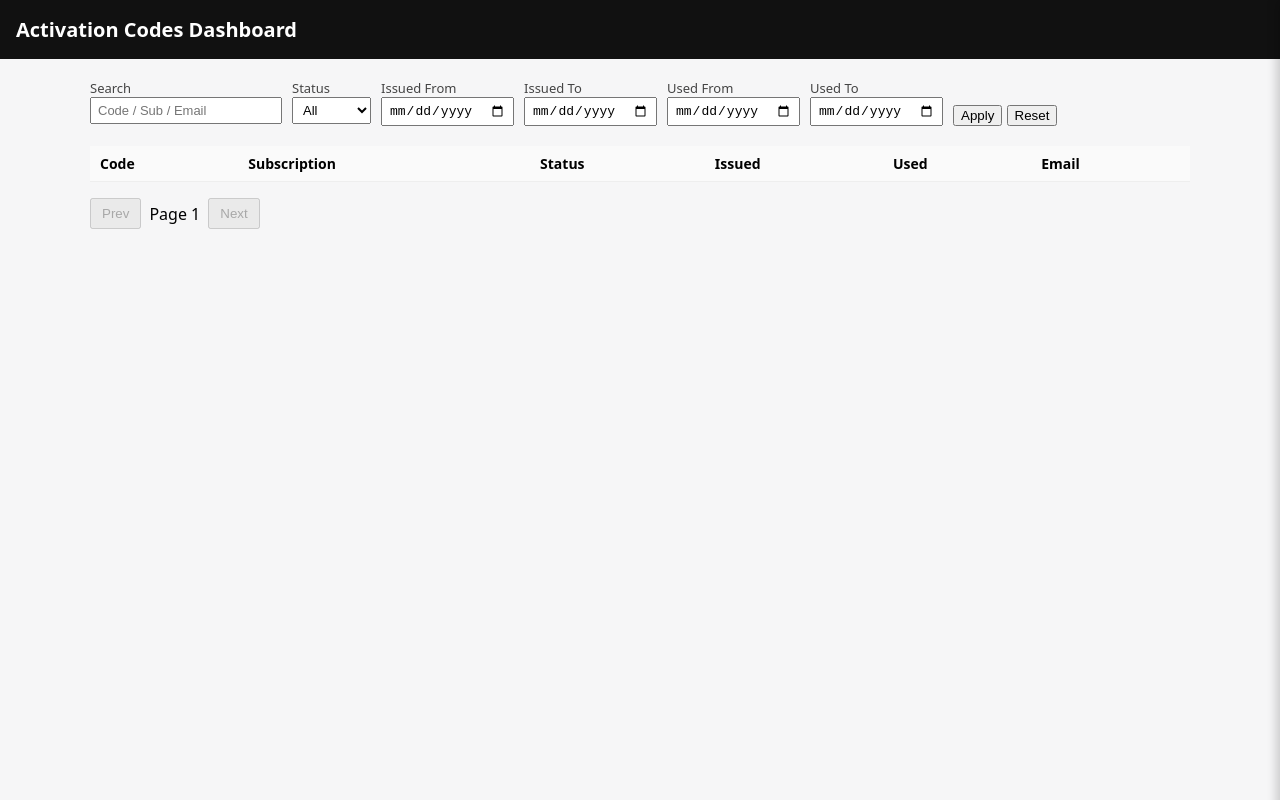
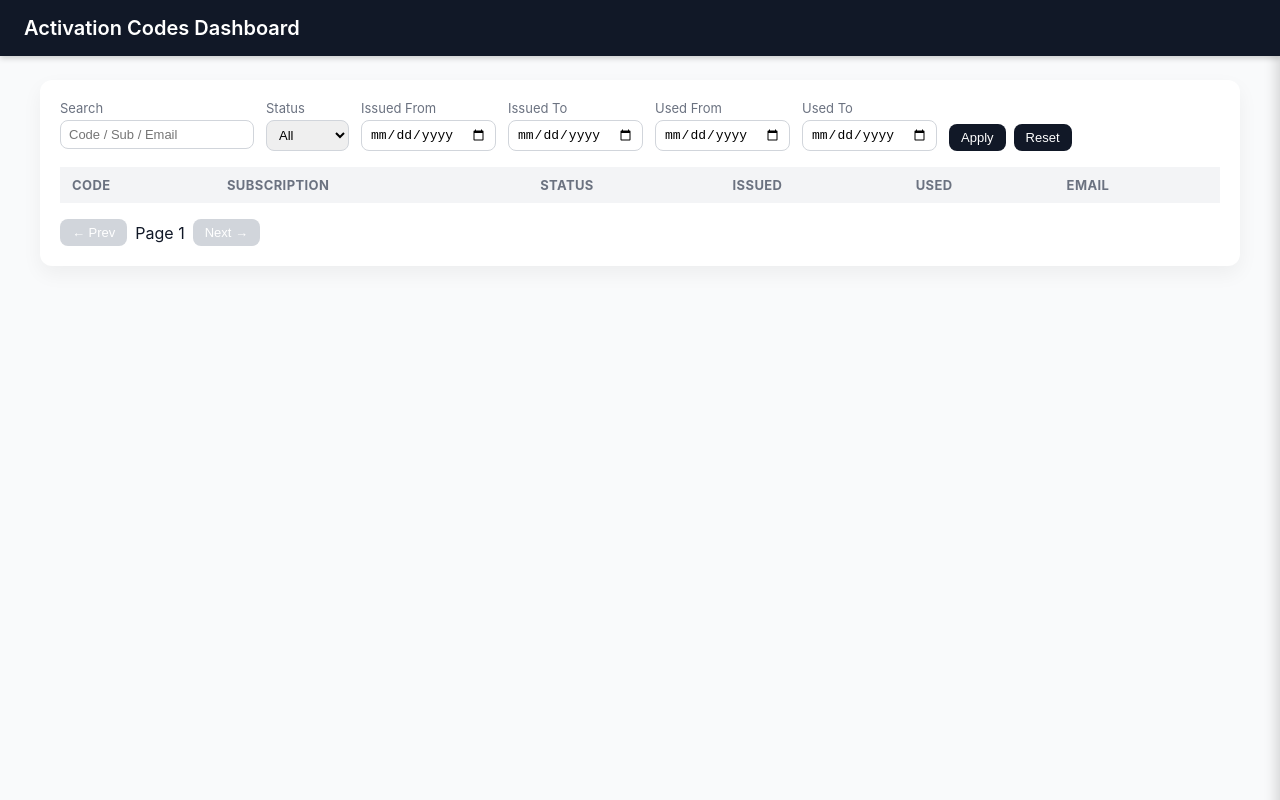
Before and after one commit to sheheryarsohail/subscription-activation-vercel, a website: page dashboard.html in a window 1280 px wide. Drawn offline with Linux system fonts and the light colour scheme; no server answers.

Commit message:
Dashboard design change

```diff
--- a/dashboard.html
+++ b/dashboard.html
@@ -5,49 +5,66 @@
   <meta name="viewport" content="width=device-width,initial-scale=1" />
   <title>Activation Codes Dashboard</title>
   <style>
-    body { font-family: system-ui, sans-serif; background:#f6f6f7; margin:0; }
-    header { padding:16px; background:#111; color:#fff; }
-    h1 { margin:0; font-size:20px; }
-    .container { padding:20px; max-width:1100px; margin:auto; }
-    .filters { display:flex; flex-wrap:wrap; gap:10px; margin-bottom:16px; }
-    .filters label { font-size:13px; color:#444; }
-    .filters input, .filters select { padding:4px 6px; font-size:13px; }
-    table { width:100%; border-collapse:collapse; background:#fff; }
-    th,td { padding:8px 10px; border-bottom:1px solid #eee; text-align:left; font-size:14px; }
-    th { background:#fafafa; }
-    tr:hover { background:#f2f2f2; cursor:pointer; }
-    .totals { margin:20px 0; font-size:14px; }
+    :root {
+      --bg: #f9fafb;
+      --card: #ffffff;
+      --text: #111827;
+      --muted: #6b7280;
+      --primary: #111827;
+      --primary-hover: #374151;
+      --radius: 12px;
+      --shadow: 0 8px 20px rgba(0,0,0,.05);
+    }
+    body { font-family: 'Inter', system-ui, sans-serif; background:var(--bg); color:var(--text); margin:0; }
+    header { position:sticky; top:0; background:var(--primary); color:#fff; padding:16px 24px; z-index:10; box-shadow:0 2px 6px rgba(0,0,0,.2); }
+    header h1 { margin:0; font-size:20px; font-weight:600; }
+    .container { padding:24px; max-width:1200px; margin:auto; }
+    .card { background:var(--card); border-radius:var(--radius); box-shadow:var(--shadow); padding:20px; margin-bottom:24px; }
+    .filters { display:flex; flex-wrap:wrap; gap:12px; margin-bottom:16px; }
+    .filters label { font-size:13px; color:var(--muted); display:flex; flex-direction:column; gap:4px; }
+    .filters input,.filters select { padding:6px 8px; border:1px solid #d1d5db; border-radius:8px; font-size:13px; }
+    .filters button { padding:6px 12px; border:none; border-radius:8px; cursor:pointer; background:var(--primary); color:#fff; font-size:13px; }
+    .filters button:hover { background:var(--primary-hover); }
+    table { width:100%; border-collapse:collapse; font-size:14px; }
+    th,td { padding:10px 12px; text-align:left; }
+    th { font-size:13px; text-transform:uppercase; letter-spacing:.03em; color:var(--muted); background:#f3f4f6; }
+    tbody tr:nth-child(odd){ background:#fafafa; }
+    tbody tr:hover { background:#eef2ff; cursor:pointer; }
+    .totals { font-size:14px; margin-bottom:12px; }
     .pagination { margin-top:16px; display:flex; gap:8px; align-items:center; }
-    .pagination button { padding:6px 10px; cursor:pointer; }
-    .drawer { position:fixed; top:0; right:0; width:380px; height:100%; background:#fff;
-              box-shadow:-3px 0 10px rgba(0,0,0,.2); transform:translateX(100%);
-              transition:transform .3s ease; padding:20px; overflow-y:auto; }
+    .pagination button { padding:6px 12px; border:none; border-radius:8px; cursor:pointer; background:var(--primary); color:#fff; font-size:13px; }
+    .pagination button:disabled { background:#d1d5db; cursor:not-allowed; }
+    .drawer { position:fixed; top:0; right:0; width:420px; height:100%; background:#fff;
+              box-shadow:-4px 0 12px rgba(0,0,0,.15); transform:translateX(100%);
+              transition:transform .3s ease; padding:28px; overflow-y:auto; }
     .drawer.open { transform:translateX(0); }
-    .drawer h2 { margin-top:0; }
-    .muted { color:#666; font-size:13px; }
-    .qr { max-width:100%; margin:12px 0; }
-    .close { background:none; border:none; font-size:18px; float:right; cursor:pointer; }
+    .drawer h2 { margin-top:0; font-size:18px; font-weight:600; }
+    .muted { color:var(--muted); font-size:13px; }
+    .qr { max-width:100%; margin:16px 0; border:1px solid #e5e7eb; border-radius:var(--radius); }
+    .close { background:none; border:none; font-size:22px; float:right; cursor:pointer; color:var(--muted); }
+    .meta { font-size:13px; margin-top:4px; color:var(--muted); }
   </style>
 </head>
 <body>
   <header><h1>Activation Codes Dashboard</h1></header>
   <div class="container">
 
+    <div class="card">
       <!-- Filters -->
       <div class="filters">
-      <label>Search<br><input type="text" id="q" placeholder="Code / Sub / Email"></label>
-      <label>Status<br>
+        <label>Search<input type="text" id="q" placeholder="Code / Sub / Email"></label>
+        <label>Status
           <select id="status">
             <option value="">All</option>
             <option value="unused">Unused</option>
             <option value="used">Used</option>
           </select>
         </label>
-      <label>Issued From<br><input type="date" id="issuedFrom"></label>
-      <label>Issued To<br><input type="date" id="issuedTo"></label>
-      <label>Used From<br><input type="date" id="usedFrom"></label>
-      <label>Used To<br><input type="date" id="usedTo"></label>
-      <div style="align-self:flex-end">
+        <label>Issued From<input type="date" id="issuedFrom"></label>
+        <label>Issued To<input type="date" id="issuedTo"></label>
+        <label>Used From<input type="date" id="usedFrom"></label>
+        <label>Used To<input type="date" id="usedTo"></label>
+        <div style="align-self:flex-end;display:flex;gap:8px">
           <button onclick="applyFilters()">Apply</button>
           <button onclick="resetFilters()">Reset</button>
         </div>
@@ -68,9 +85,10 @@
         <tbody></tbody>
       </table>
       <div class="pagination">
-      <button id="prevBtn" onclick="prevPage()" disabled>Prev</button>
+        <button id="prevBtn" onclick="prevPage()" disabled>← Prev</button>
         <span id="pageInfo">Page 1</span>
-      <button id="nextBtn" onclick="nextPage()" disabled>Next</button>
+        <button id="nextBtn" onclick="nextPage()" disabled>Next →</button>
+      </div>
     </div>
   </div>
 
@@ -92,35 +110,19 @@ function getFilters(){
     usedTo: document.getElementById('usedTo').value
   };
 }
-
-function applyFilters(){
-  currentFilters=getFilters();
-  page=1;
-  loadCodes();
-}
-
-function resetFilters(){
-  ['q','status','issuedFrom','issuedTo','usedFrom','usedTo'].forEach(id=>document.getElementById(id).value="");
-  currentFilters={}; page=1;
-  loadCodes();
-}
+function applyFilters(){ currentFilters=getFilters(); page=1; loadCodes(); }
+function resetFilters(){ ['q','status','issuedFrom','issuedTo','usedFrom','usedTo'].forEach(id=>document.getElementById(id).value=""); currentFilters={}; page=1; loadCodes(); }
 
 async function loadCodes(){
   const params=new URLSearchParams();
   for(const [k,v] of Object.entries(currentFilters)){ if(v) params.set(k,v); }
-  params.set('limit', limit);
-  params.set('offset', (page-1)*limit);
-
+  params.set('limit', limit); params.set('offset', (page-1)*limit);
   const resp = await fetch('/api/activations?'+params.toString());
   const data = await resp.json();
-  if(!data.ok){ document.querySelector('#totals').textContent = 'Error loading'; return; }
-
+  if(!data.ok){ document.querySelector('#totals').textContent='Error loading'; return; }
   total=data.totals.total;
-  document.querySelector('#totals').textContent =
-    `Total: ${data.totals.total} | Used: ${data.totals.used} | Unused: ${data.totals.unused}`;
-
-  const tbody = document.querySelector('#codes tbody');
-  tbody.innerHTML='';
+  document.querySelector('#totals').textContent=`Total: ${data.totals.total} | Used: ${data.totals.used} | Unused: ${data.totals.unused}`;
+  const tbody=document.querySelector('#codes tbody'); tbody.innerHTML='';
   for(const r of data.items){
     const tr=document.createElement('tr');
     tr.innerHTML=`
@@ -133,35 +135,21 @@ async function loadCodes(){
     tr.onclick=()=>openDetail(r.code);
     tbody.appendChild(tr);
   }
-
-  // update pagination controls
-  document.getElementById('pageInfo').textContent = `Page ${page}`;
-  document.getElementById('prevBtn').disabled = (page<=1);
-  document.getElementById('nextBtn').disabled = (page*limit >= total);
+  document.getElementById('pageInfo').textContent=`Page ${page} of ${data.meta.totalPages}`;
+  document.getElementById('prevBtn').disabled=(page<=1);
+  document.getElementById('nextBtn').disabled=(page>=data.meta.totalPages);
 }
-
 function nextPage(){ page++; loadCodes(); }
 function prevPage(){ if(page>1){ page--; loadCodes(); } }
 
 async function openDetail(code){
-  const drawer=document.getElementById('drawer');
-  const content=document.getElementById('drawerContent');
-  drawer.classList.add('open');
-  content.innerHTML='Loading…';
-
-  const resp=await fetch('/api/activations/'+encodeURIComponent(code));
-  const data=await resp.json();
+  const drawer=document.getElementById('drawer'), content=document.getElementById('drawerContent');
+  drawer.classList.add('open'); content.innerHTML='Loading…';
+  const resp=await fetch('/api/activations/'+encodeURIComponent(code)); const data=await resp.json();
   if(!data.ok){ content.textContent='Error: '+data.error; return; }
   const r=data.item;
-
-  const qrImg = r.qrUrl
-    ? `<img class="qr" src="${escapeAttr(r.qrUrl)}" alt="QR" />`
-    : '<div class="muted">No QR saved</div>';
-
-  const actLink = r.activateUrl
-    ? `<a target="_blank" href="${escapeAttr(r.activateUrl)}">${esc(r.activateUrl)}</a>`
-    : '<span class="muted">No link</span>';
-
+  const qrImg=r.qrUrl? `<img class="qr" src="${escapeAttr(r.qrUrl)}" alt="QR" />` : '<div class="muted">No QR saved</div>';
+  const actLink=r.activateUrl? `<a target="_blank" href="${escapeAttr(r.activateUrl)}">${esc(r.activateUrl)}</a>` : '<span class="muted">No link</span>';
   content.innerHTML=`
     <h2>Code ${esc(r.code)}</h2>
     <p><b>Status:</b> ${esc(r.status)}</p>
@@ -171,13 +159,11 @@ async function openDetail(code){
     <p><b>Used:</b> ${r.usedAt? new Date(r.usedAt).toLocaleString():''}</p>
     <p><b>Activation Link:</b> ${actLink}</p>
     ${qrImg}
-  `;
+    <div class="meta">Ref: ${esc(r.code)}</div>`;
 }
-
 function closeDrawer(){ document.getElementById('drawer').classList.remove('open'); }
 function esc(s){return String(s||'').replace(/[&<>"']/g,c=>({'&':'&amp;','<':'&lt;','>':'&gt;','"':'&quot;',"'":'&#39;'}[c]));}
 function escapeAttr(s){return esc(s).replace(/"/g,'&quot;');}
-
 loadCodes();
 </script>
 </body>
```
Lines whose indentation alone changed are shown as unchanged.
